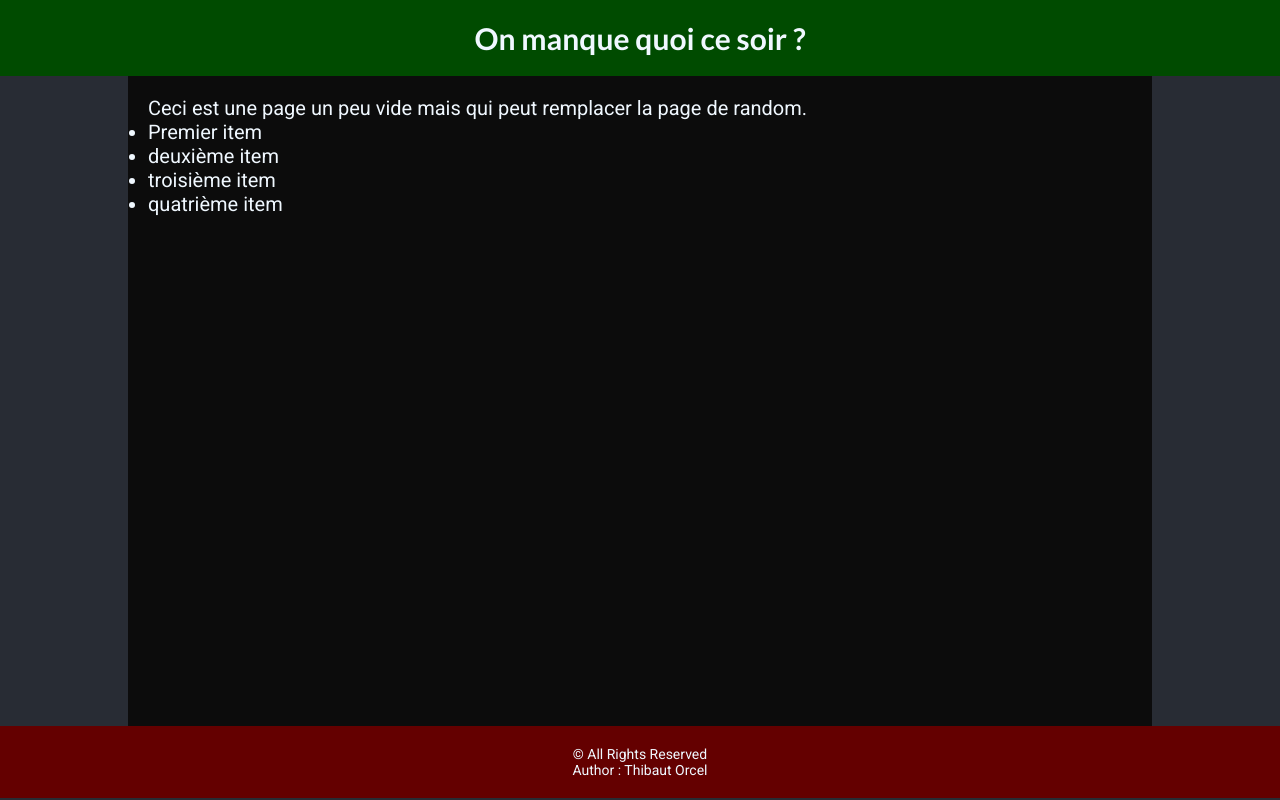
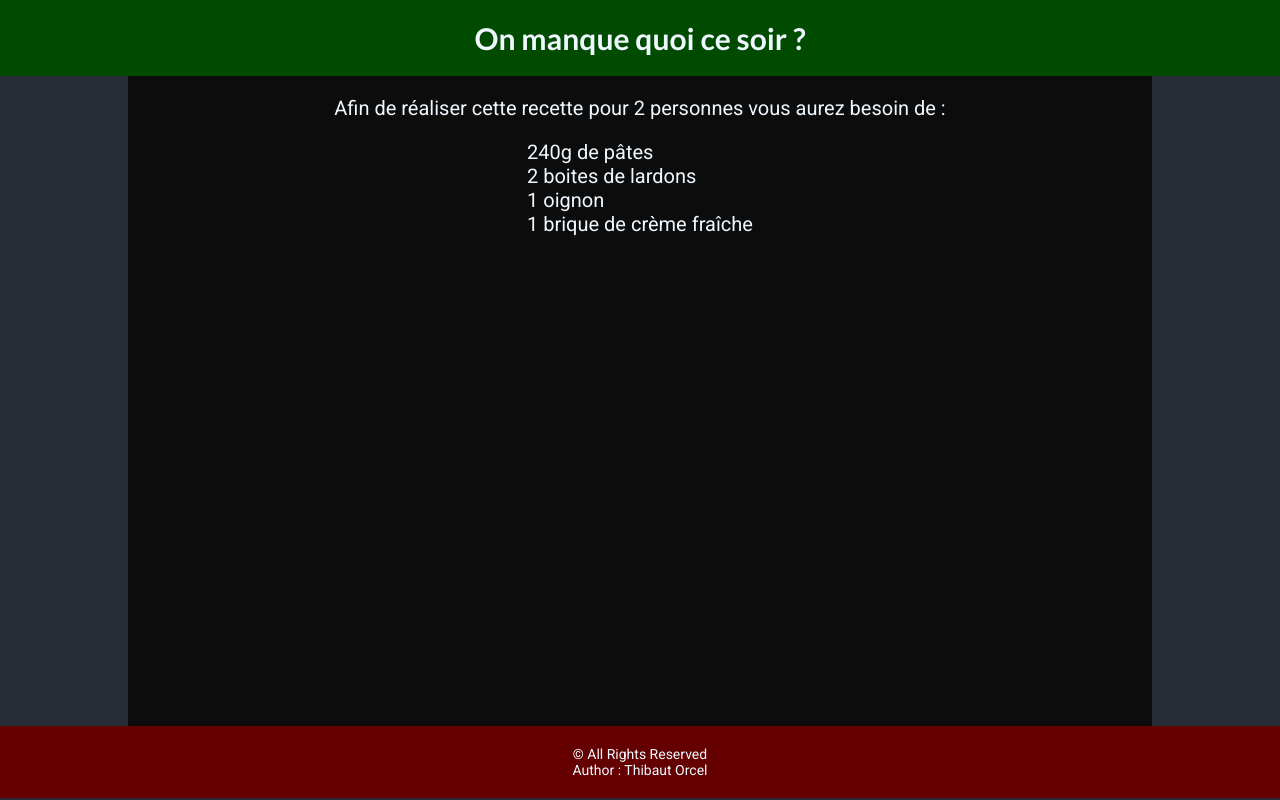
Before and after one commit to Tookai/PF_Meal-Planner, a React (Vite) app in the folder client/: page /recette in a window 1280 px wide. Built offline with nearby package versions, Linux system fonts and the light colour scheme.

Commit message:
début de la logique voulue

```diff
--- a/client/src/App.jsx
+++ b/client/src/App.jsx
@@ -1,9 +1,9 @@
 import "./App.css";
 import { Routes, Route } from "react-router-dom";
-import Accueil from "./components/Accueil";
 import Footer from "./components/Footer";
 import Navbar from "./components/Navbar";
 import Random from "./components/Random";
+import Recette from "./components/Recette";
 
 function App() {
   return (
@@ -12,7 +12,7 @@ function App() {
       <div className="App">
         <Routes>
           <Route path="" element={<Random />} />
-          <Route path="recette" element={<Accueil />} />
+          <Route path="recette" element={<Recette />} />
         </Routes>
       </div>
       <Footer />
--- a/client/src/components/Accueil.jsx
+++ /dev/null
@@ -1,17 +0,0 @@
-import "../styles/accueil.css";
-
-const Accueil = () => {
-  return (
-    <div className="accueil">
-      Ceci est une page un peu vide mais qui peut remplacer la page de random.
-      <ul>
-        <li>Premier item</li>
-        <li>deuxième item</li>
-        <li>troisième item</li>
-        <li>quatrième item</li>
-      </ul>
-    </div>
-  );
-};
-
-export default Accueil;
--- a/client/src/components/Random.jsx
+++ b/client/src/components/Random.jsx
@@ -5,7 +5,13 @@ const Random = () => {
   const plat = "Pâtes Carbonara";
   return (
     <div className="random">
-      Ce soir on pourrait manger : <Link to="recette">{plat}</Link> !
+      <p>
+        Ce soir on pourrait manger : <Link to="recette">{plat}</Link> !
+      </p>
+      <img
+        src="https://images.pexels.com/photos/2703468/pexels-photo-2703468.jpeg?auto=compress&cs=tinysrgb&dpr=2&h=650&w=940"
+        alt="Pâtes Carbonara"
+      />
     </div>
   );
 };
--- /dev/null
+++ b/client/src/components/Recette.jsx
@@ -0,0 +1,17 @@
+import "../styles/recette.css";
+
+const Recette = () => {
+  return (
+    <div className="recette">
+      Afin de réaliser cette recette pour 2 personnes vous aurez besoin de :
+      <ul>
+        <li>240g de pâtes</li>
+        <li>2 boites de lardons</li>
+        <li>1 oignon</li>
+        <li>1 brique de crème fraîche</li>
+      </ul>
+    </div>
+  );
+};
+
+export default Recette;
--- a/client/src/styles/random.css
+++ b/client/src/styles/random.css
@@ -2,3 +2,10 @@
   padding: 1rem 0;
   text-align: center;
 }
+
+.random img {
+  width: 100%;
+  height: auto;
+  border-radius: 0.3rem;
+  margin: 1rem 0;
+}
--- /dev/null
+++ b/client/src/styles/recette.css
@@ -0,0 +1,11 @@
+.recette {
+  text-align: center;
+}
+
+.recette ul {
+  list-style: none;
+  width: fit-content;
+  text-align: left;
+  margin: 0 auto;
+  margin-top: 1rem;
+}
```
Also changed, not shown: client/src/styles/accueil.css (deleted).
